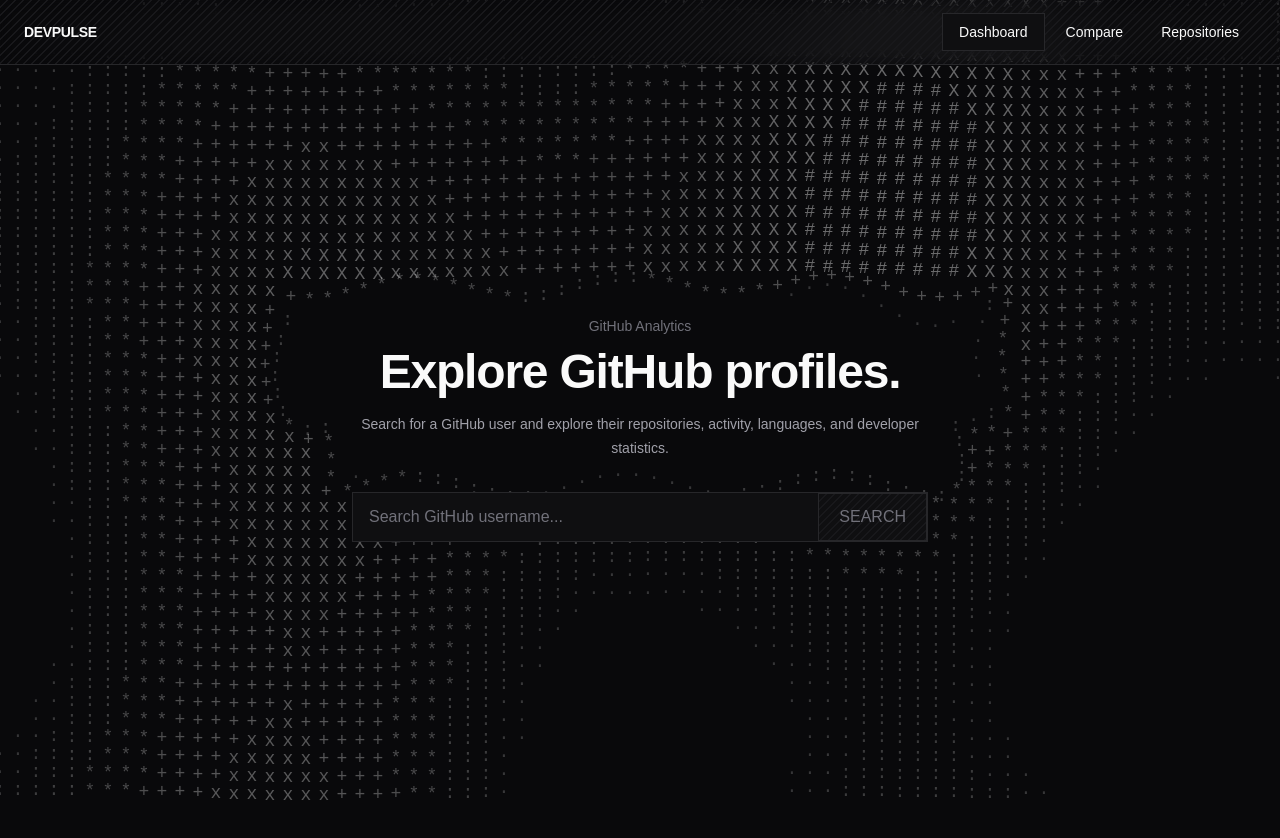
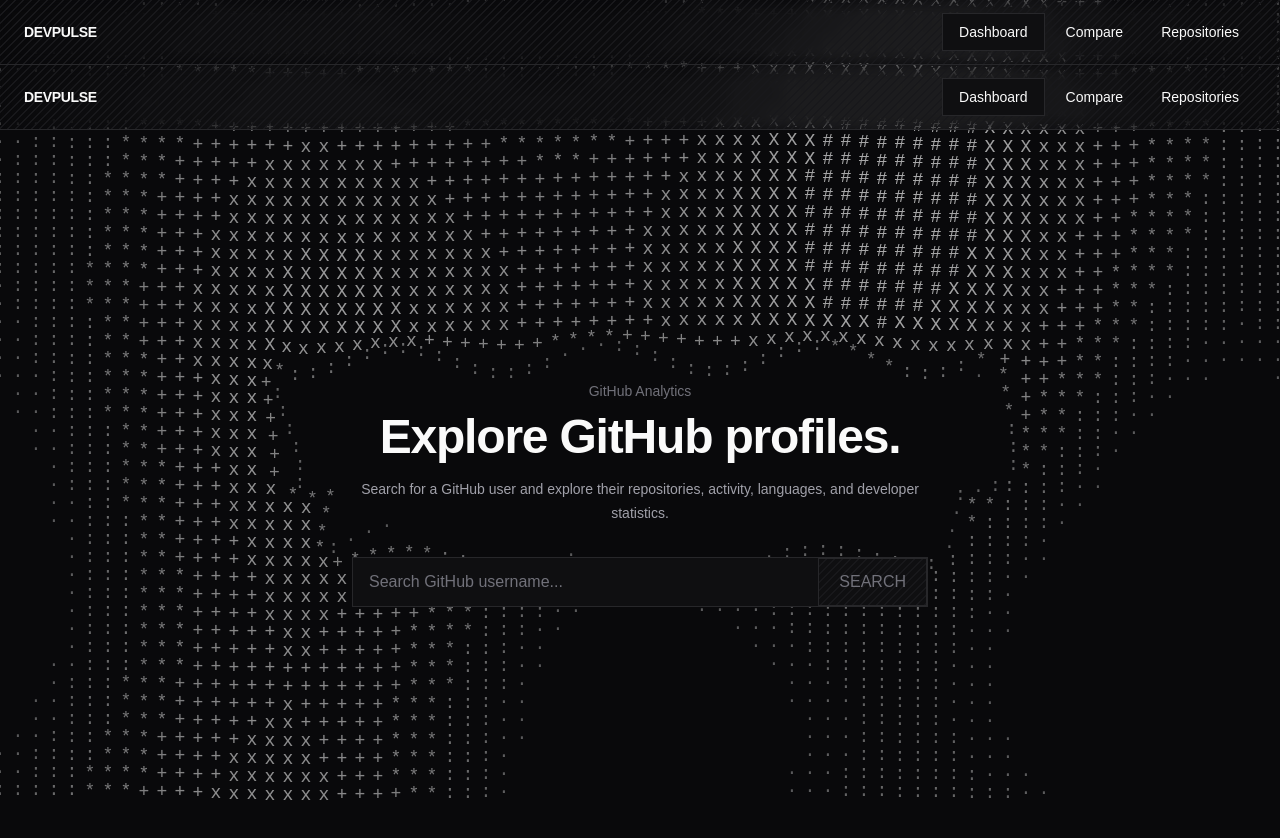
Before and after one commit to natsu0001/devpulse, a Next.js app: page / in a window 1280 px wide. Shown: the top 838 px of the page. Before the commit the page ends 800 px from the top, so only its background shows below. Built offline with nearby package versions, Linux system fonts and the light colour scheme.

Commit message:
global nav and bg on layout

```diff
--- a/app/layout.tsx
+++ b/app/layout.tsx
@@ -1,29 +1,33 @@
 import type { Metadata } from "next";
-import { Geist, Geist_Mono } from "next/font/google";
 import "./globals.css";
 
-const geistSans = Geist({
-  variable: "--font-geist-sans",
-  subsets: ["latin"],
-});
-
-const geistMono = Geist_Mono({
-  variable: "--font-geist-mono",
-  subsets: ["latin"],
-});
+import Background from "@/app/components/background/Background";
+import Navbar from "@/app/components/navbar/Navbar";
 
 export const metadata: Metadata = {
-  title: "Create Next App",
-  description: "Generated by create next app",
+  title: "GitHub Analytics",
+  description:
+    "Explore GitHub profiles, repositories, activity, languages, and developer statistics.",
 };
 
-export default function RootLayout({ children }: LayoutProps<"/">) {
+export default function RootLayout({
+  children,
+}: Readonly<{
+  children: React.ReactNode;
+}>) {
   return (
-    <html
-      lang="en"
-      className={`${geistSans.variable} ${geistMono.variable} h-full antialiased`}
-    >
-      <body className="min-h-full flex flex-col">{children}</body>
+    <html lang="en">
+      <body className="bg-background text-foreground">
+        <div className="relative min-h-screen overflow-hidden">
+          <Background />
+
+          <div className="relative z-10">
+            <Navbar />
+
+            {children}
+          </div>
+        </div>
+      </body>
     </html>
   );
 }
```
